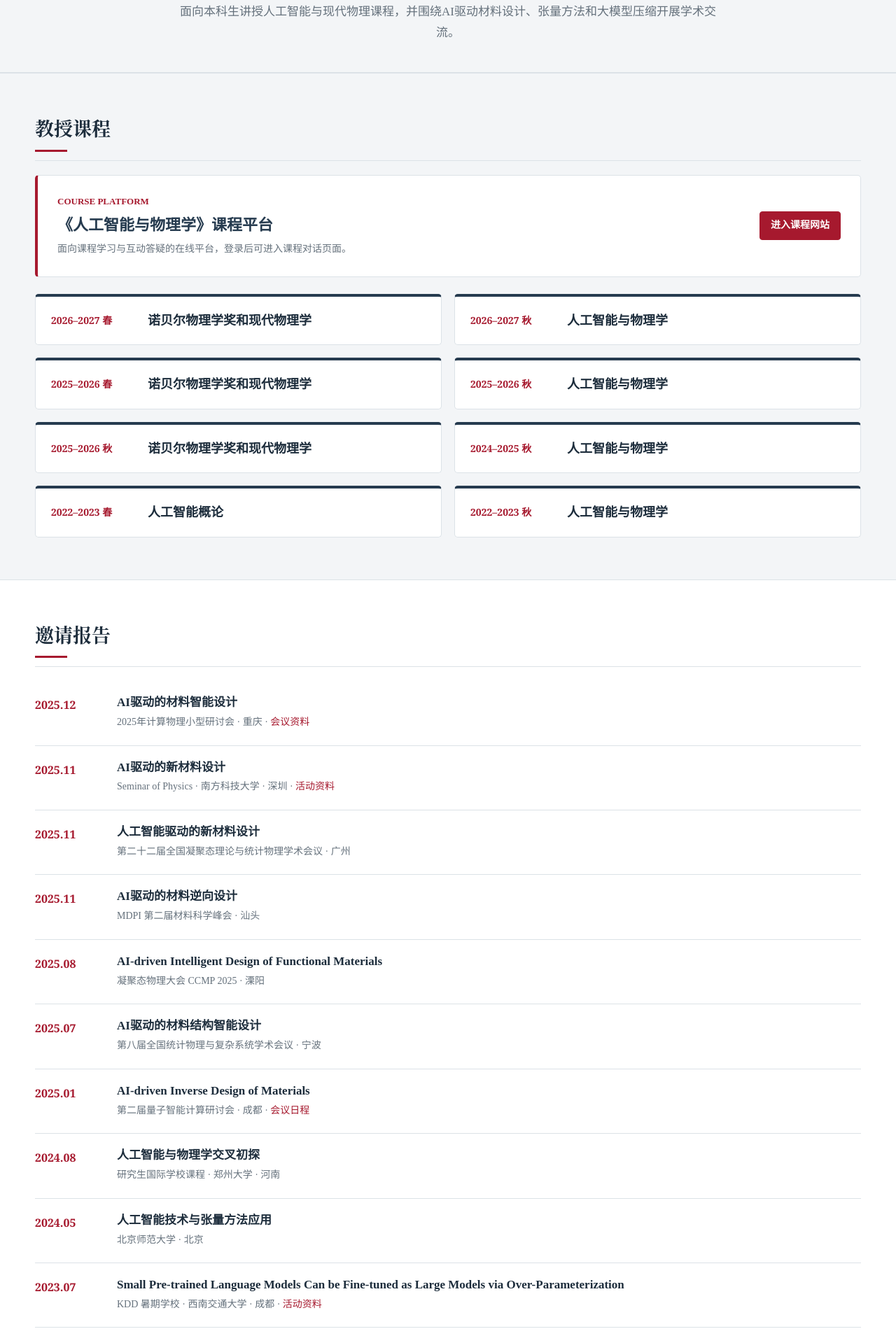
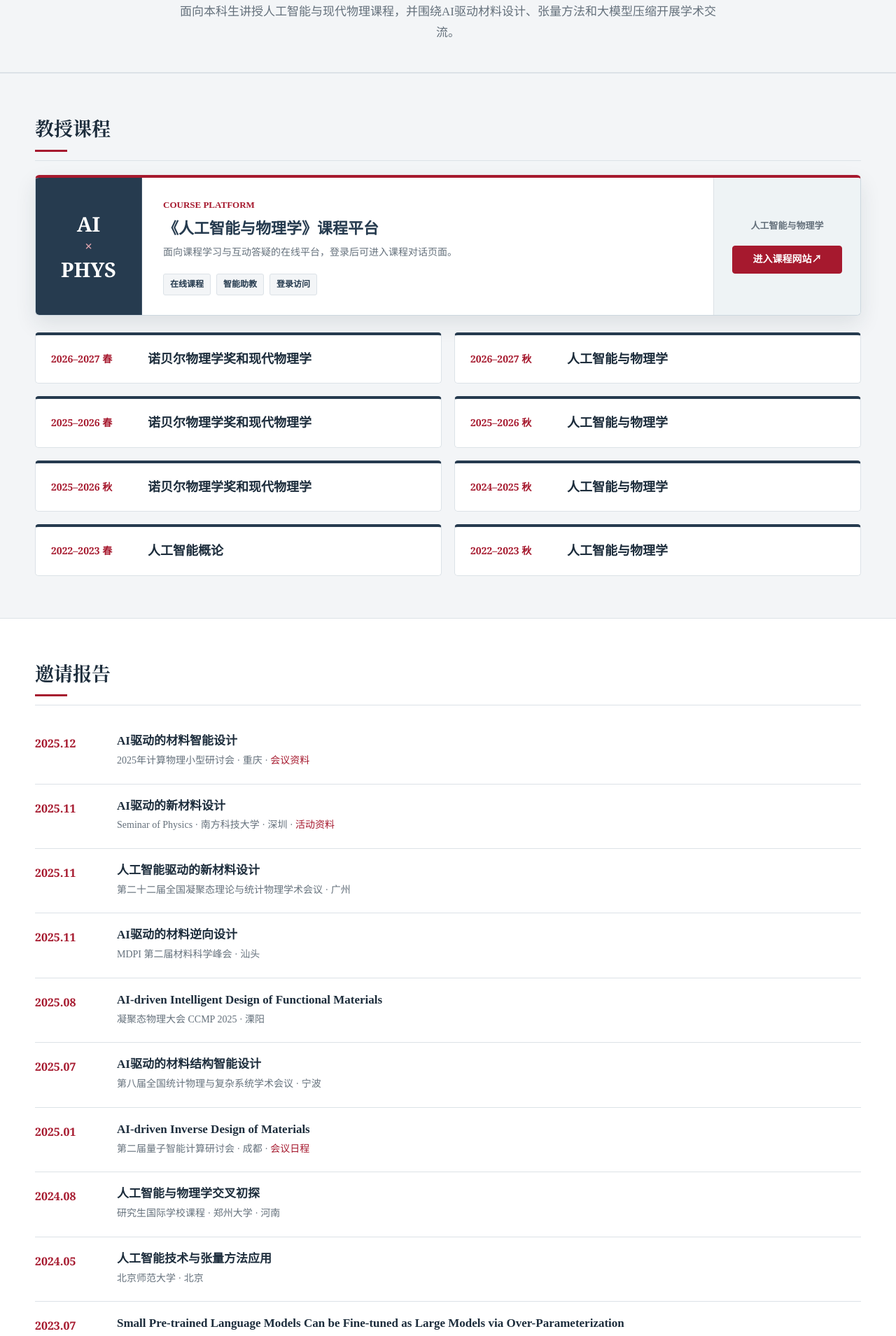
Before and after one commit to zfgao66/homepage, a Jekyll site: the page built from teaching.html, in a window 1280 px wide. Shown: the part 319-2228 px from the top of the page at 70% size. Built offline with Jekyll 4.4.1, drawn with Linux system fonts in a browser that asks for light colours.

Commit message:
Improve course platform card

```diff
--- a/assets/css/site.css
+++ b/assets/css/site.css
@@ -1351,16 +1351,43 @@ strong {
 
 .course-platform {
   display: grid;
-  grid-template-columns: minmax(0, 1fr) auto;
-  gap: 30px;
-  align-items: center;
+  grid-template-columns: 152px minmax(0, 1fr) 210px;
+  min-height: 190px;
+  align-items: stretch;
+  overflow: hidden;
   margin-bottom: 24px;
-  padding: 26px 28px;
   background: var(--paper);
-  border: 1px solid var(--line);
-  border-left: 4px solid var(--ruc-red);
-  border-radius: 5px;
-  box-shadow: var(--shadow-soft);
+  border: 1px solid #ccd7df;
+  border-top: 4px solid var(--ruc-red);
+  border-radius: 6px;
+  box-shadow: 0 12px 30px rgba(32, 47, 59, 0.1);
+}
+
+.course-platform__mark {
+  display: grid;
+  place-content: center;
+  justify-items: center;
+  color: var(--paper);
+  background: var(--navy);
+  border-right: 1px solid #40556a;
+  font-family: Georgia, "Times New Roman", serif;
+  line-height: 1;
+}
+
+.course-platform__mark span {
+  font-size: 29px;
+  font-weight: 700;
+}
+
+.course-platform__mark strong {
+  margin: 8px 0;
+  color: #dca2ac;
+  font-size: 20px;
+}
+
+.course-platform__body {
+  align-self: center;
+  padding: 28px 30px;
 }
 
 .course-platform h3 {
@@ -1370,13 +1397,48 @@ strong {
   font-size: 22px;
 }
 
-.course-platform p:last-child {
-  margin: 0;
-  color: var(--muted);
-  font-size: 14px;
-}
-
-.course-platform .action-link {
+.course-platform__body > p:not(.eyebrow) {
+  margin: 0;
+  color: var(--muted);
+  font-size: 14px;
+}
+
+.course-platform__meta {
+  display: flex;
+  flex-wrap: wrap;
+  gap: 8px;
+  margin-top: 17px;
+}
+
+.course-platform__meta span {
+  padding: 4px 9px;
+  color: var(--navy);
+  background: var(--mist);
+  border: 1px solid var(--line);
+  border-radius: 3px;
+  font-size: 12px;
+  font-weight: 700;
+}
+
+.course-platform__action {
+  display: flex;
+  flex-direction: column;
+  align-items: stretch;
+  justify-content: center;
+  gap: 16px;
+  padding: 26px;
+  background: #eef3f5;
+  border-left: 1px solid var(--line);
+}
+
+.course-platform__action > span {
+  color: var(--muted);
+  font-size: 13px;
+  font-weight: 700;
+  text-align: center;
+}
+
+.course-platform__action .action-link {
   white-space: nowrap;
 }
 
@@ -2034,12 +2096,24 @@ strong {
   }
 
   .course-platform {
-    grid-template-columns: 1fr;
-    gap: 20px;
-  }
-
-  .course-platform .action-link {
-    justify-self: start;
+    grid-template-columns: 118px minmax(0, 1fr);
+  }
+
+  .course-platform__mark {
+    grid-row: 1 / span 2;
+  }
+
+  .course-platform__action {
+    flex-direction: row;
+    align-items: center;
+    justify-content: space-between;
+    padding: 18px 24px;
+    border-top: 1px solid var(--line);
+    border-left: 0;
+  }
+
+  .course-platform__action > span {
+    text-align: left;
   }
 
   .footer-grid {
@@ -2055,6 +2129,38 @@ strong {
 @media (max-width: 580px) {
   body {
     font-size: 15px;
+  }
+
+  .course-platform {
+    grid-template-columns: 1fr;
+  }
+
+  .course-platform__mark {
+    grid-row: auto;
+    grid-auto-flow: column;
+    gap: 10px;
+    min-height: 82px;
+    border-right: 0;
+    border-bottom: 1px solid #40556a;
+  }
+
+  .course-platform__mark strong {
+    margin: 0;
+  }
+
+  .course-platform__body {
+    padding: 24px 22px;
+  }
+
+  .course-platform__action {
+    display: grid;
+    grid-template-columns: 1fr;
+    gap: 10px;
+    padding: 18px 22px 22px;
+  }
+
+  .course-platform__action .action-link {
+    width: 100%;
   }
 
   h1 {
--- a/teaching.html
+++ b/teaching.html
@@ -17,12 +17,21 @@ description: 高泽峰承担的课程与邀请报告。
   <div class="page-shell">
     <h2 class="content-title">教授课程</h2>
     <article class="course-platform">
-      <div>
+      <div class="course-platform__mark" aria-hidden="true">
+        <span>AI</span>
+        <strong>×</strong>
+        <span>PHYS</span>
+      </div>
+      <div class="course-platform__body">
         <p class="eyebrow">Course Platform</p>
         <h3>《人工智能与物理学》课程平台</h3>
         <p>面向课程学习与互动答疑的在线平台，登录后可进入课程对话页面。</p>
+        <div class="course-platform__meta"><span>在线课程</span><span>智能助教</span><span>登录访问</span></div>
       </div>
-      <a class="action-link" href="https://physics-tutor.172.93.32.48.sslip.io/chat" target="_blank" rel="noopener noreferrer">进入课程网站</a>
+      <div class="course-platform__action">
+        <span>人工智能与物理学</span>
+        <a class="action-link" href="https://physics-tutor.172.93.32.48.sslip.io/chat" target="_blank" rel="noopener noreferrer">进入课程网站 <span aria-hidden="true">↗</span></a>
+      </div>
     </article>
     <div class="course-grid">
       <article class="course-item"><span class="course-term">2026–2027 春</span><h3>诺贝尔物理学奖和现代物理学</h3></article>
```
